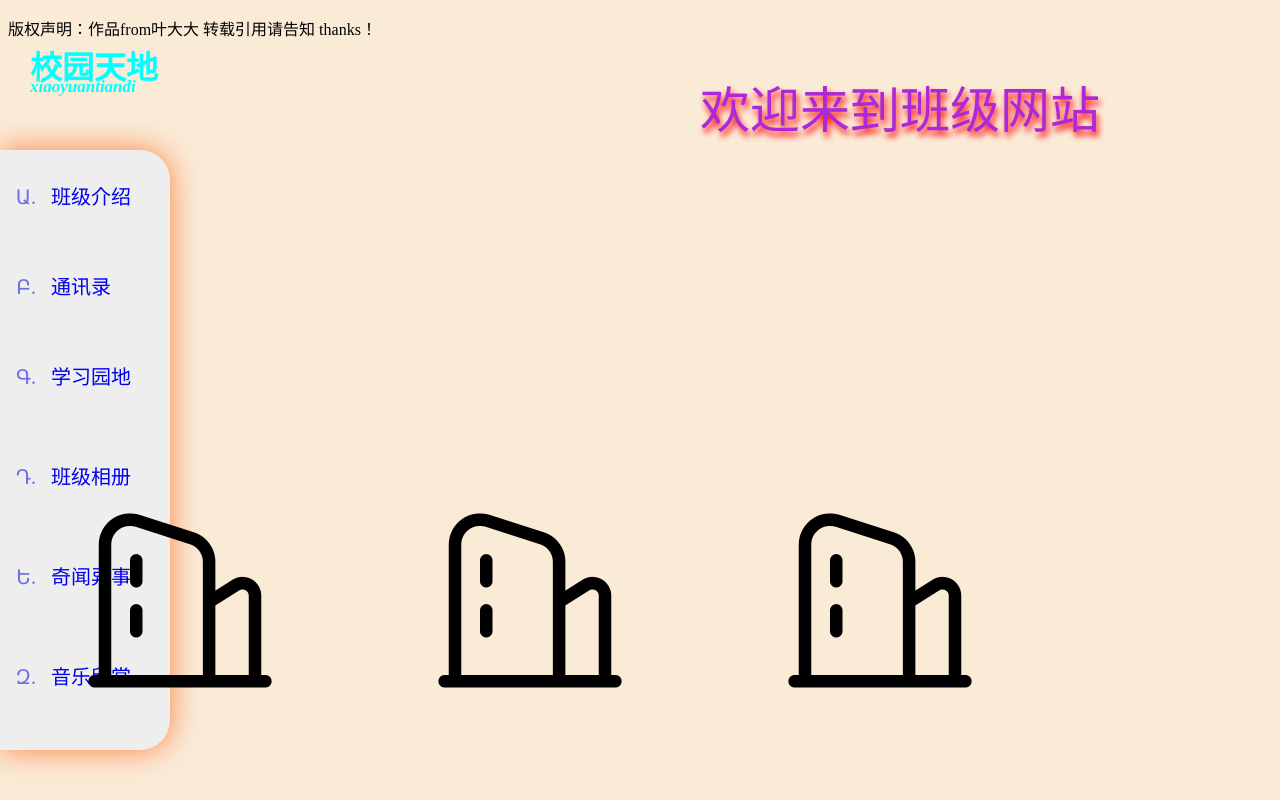
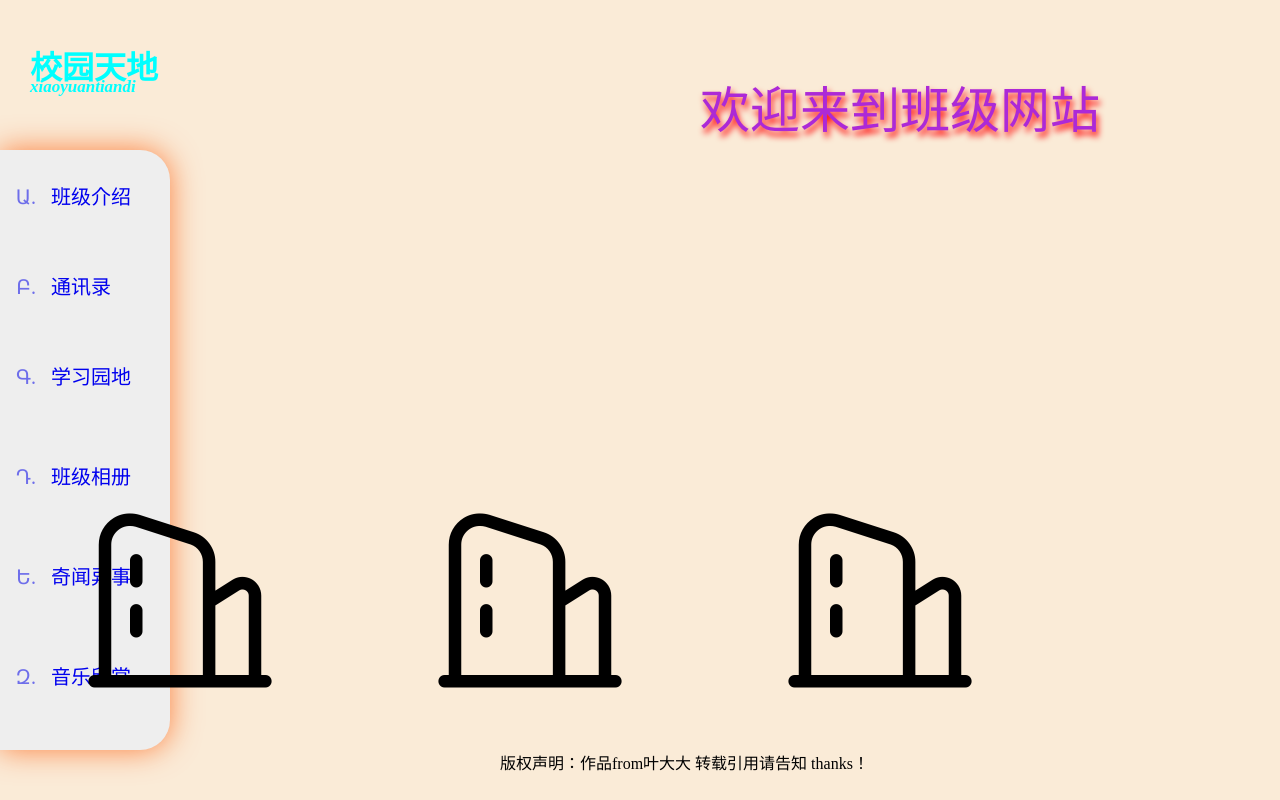
Before and after one commit to blueskyyzy/future, a plain HTML site: page index.html in a window 1280 px wide. Drawn offline with Linux system fonts and the light colour scheme.

Commit message:
body.css

```diff
--- a/Final assignment/00-主页/css文件/body.css
+++ b/Final assignment/00-主页/css文件/body.css
@@ -5,3 +5,8 @@ body {
     width: 100%;
     height: 100%;
 } */
+.bq{
+    position: absolute;
+    bottom: 10px;
+    left: 500px;
+ }
```
